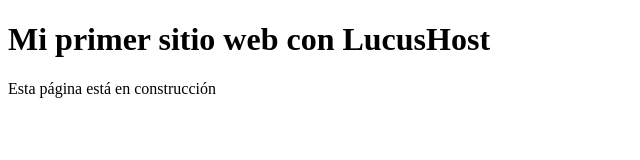
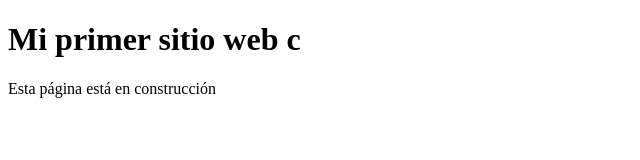
Before and after one commit to roberick1/helloworld-git, a plain HTML site: page index.html in a window 1280 px wide. Shown: the whole page, without its empty margins (0-640 px from the left). Drawn offline with Linux system fonts and the light colour scheme.

Commit message:
se modifico h1

```diff
--- a/index.html
+++ b/index.html
@@ -5,7 +5,7 @@
 <title> nuevo titulo </title>
 </head>
 <body>
-<h1> Mi primer sitio web con LucusHost</h1>
+<h1> Mi primer sitio web c</h1>
 <p> Esta página está en construcción </p>
 </body>
 </html>
```
